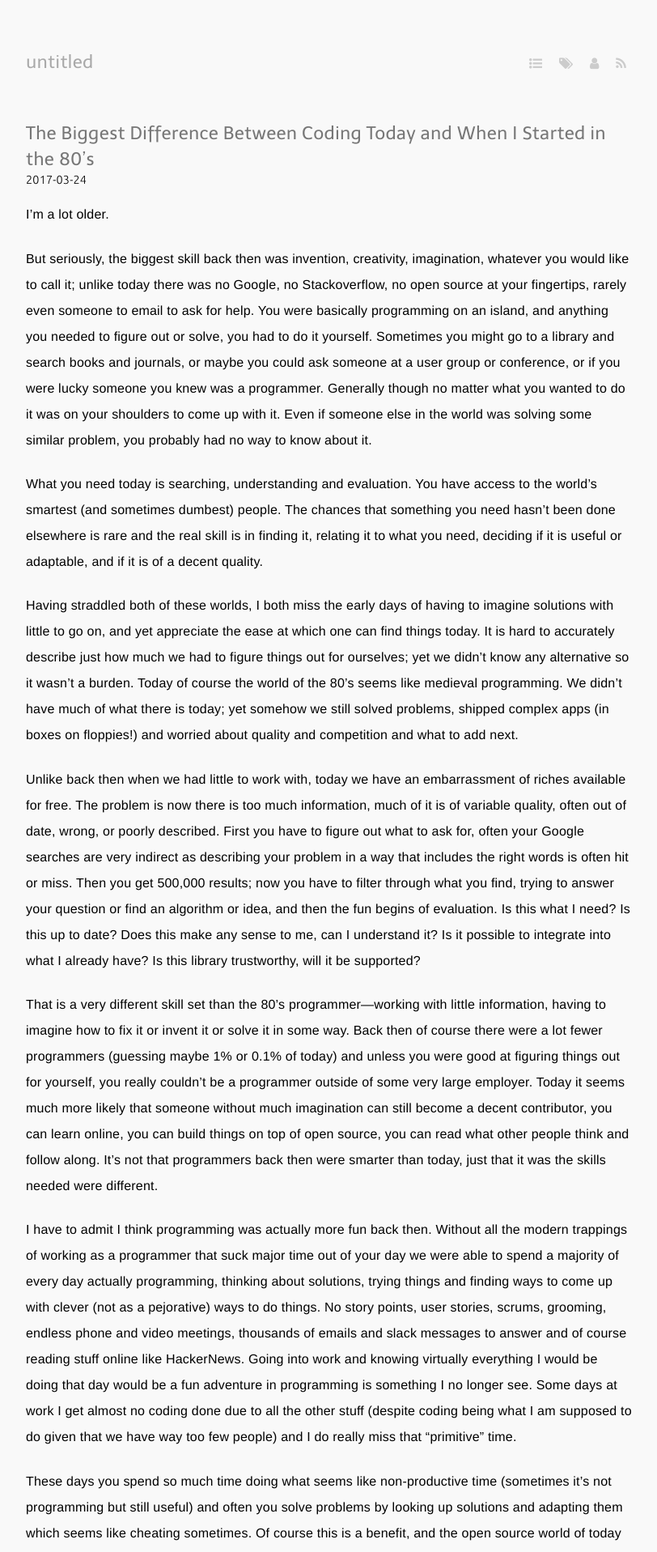
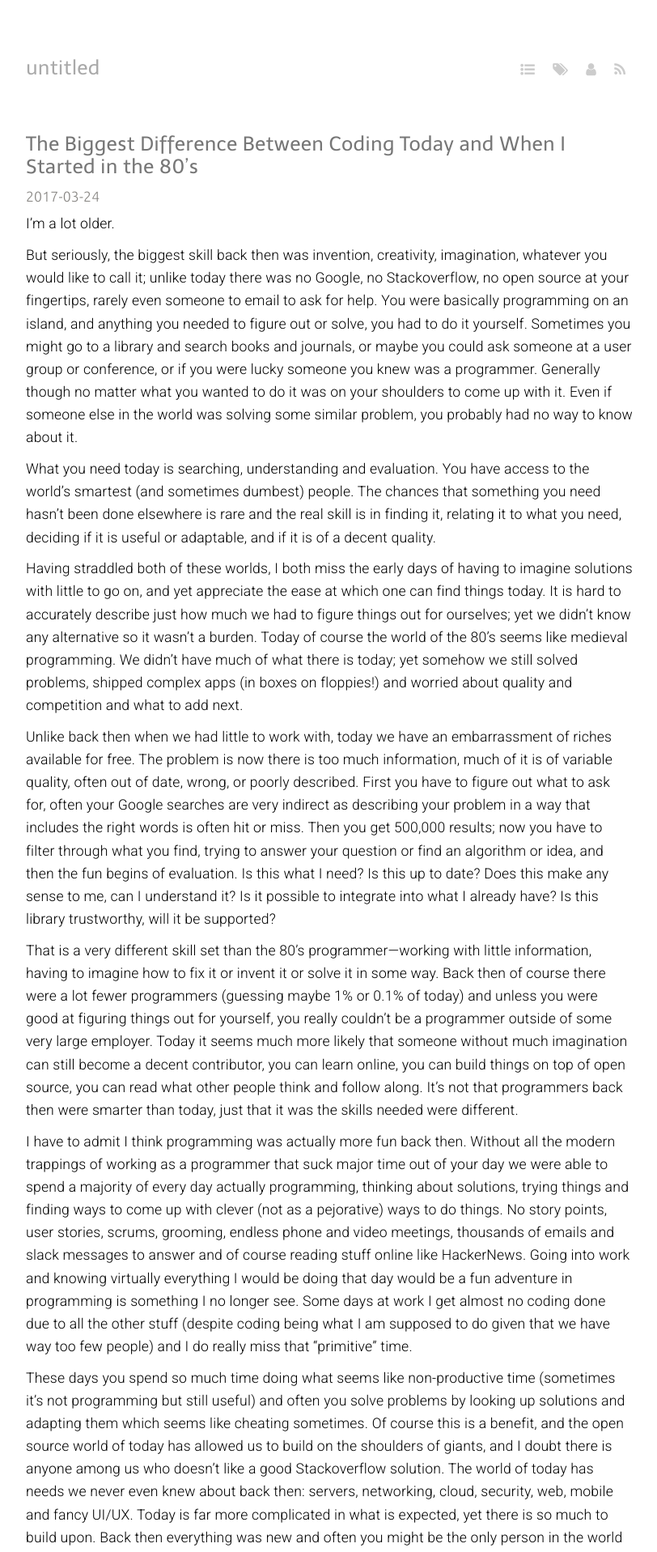
Before and after one commit to fuzhongqing/fuzhongqing.github.com, a Jekyll site: the page built from index.md, in a window 1280 px wide. Shown: the top 1917 px of the page at 81% size, without its empty margins (233-1045 px from the left). Built offline with Jekyll 4.4.1, drawn with Linux system fonts in a browser that asks for light colours; nearby versions of some CDN libraries; some web fonts are replaced.

Commit message:
new style

```diff
--- a/media/css/style.css
+++ b/media/css/style.css
@@ -11,6 +11,8 @@
  * --------------------------------- */
 @import url(/media/fonts/telex-regular.css);
 @import url(//fonts.googleapis.com/css?family=Ubuntu:300);
+@import url("https://fonts.googleapis.com/css?family=Source+Sans+Pro");
+@import url("https://fonts.googleapis.com/css?family=Roboto:300,400");
 @import url(//code.cdn.mozilla.net/fonts/fira.css);
 .highlight table td {
   padding: 5px; }
@@ -206,12 +208,12 @@
   padding: 0; }
 
 body {
-  font-family: "Helvetica Neue", Arial, "Hiragino Sans GB", "PingFang SC", "Heiti SC", "Microsoft YaHei UI", "Microsoft YaHei", "Source Han Sans", sans-serif;
+  font-family: 'Roboto', Helvetica, "PingFang SC", "Heiti SC", "Microsoft YaHei UI", "Microsoft YaHei", "Source Han Sans", sans-serif;
   line-height: 1.6em;
   letter-spacing: .2px;
-  -webkit-font-smoothing: antialiased;
-  background-color: #f9f9f9;
-  -webkit-font-smoothing: antialiased; }
+  -webkit-font-smoothing: subpixel-antialiased;
+  font-weight: 300;
+  font-size: 1.1em; }
 
 ol, ul {
   list-style-position: inside; }
@@ -244,7 +246,7 @@ blockquote, pre code {
   border: 1px dashed #eee !important;
   border-color: #e0e0e0 !important;
   font-size: 14px;
-  line-height: 1.4;
+  line-height: 1.4em;
   display: block;
   overflow: auto;
   font-weight: 600; }
@@ -308,8 +310,7 @@ header {
   header {
     margin: 3em auto; } }
 #content {
-  margin: 0 auto;
-  line-height: 2em; }
+  margin: 0 auto; }
   @media screen and (min-width: 320px) {
     #content {
       width: 300px; } }
@@ -345,7 +346,7 @@ ul.listing {
 article {
   margin: 2em 0; }
   article p {
-    padding: .7em 0; }
+    padding: .3em 0; }
   article .title {
     font-family: telexregular, Hiragino Sans GB, Microsoft YaHei, sans-serif; }
     article .title header #header h1 a, header #header h1 article .title a, article .title a, article .title .meta .tags a, article .meta .tags .title a {
@@ -353,8 +354,10 @@ article {
   article .meta {
     display: block;
     overflow: auto;
-    margin-top: -.5em;
-    font-size: .9em; }
+    margin-top: 0.5em;
+    color: #868481;
+    display: block;
+    overflow: auto; }
     article .meta .tags header #header h1 a, header #header h1 article .meta .tags a, article .meta .tags a {
       color: #999999;
       padding: .25em; }
@@ -426,7 +429,7 @@ footer {
 
 .gist {
   font-size: 13px;
-  line-height: 1.6; }
+  line-height: 1.6em; }
 
 .like-wrapper {
   color: #999; }
```
Also changed, not shown: _posts/2017-03-21-dagger-2-android-tasting.md (+2 -0 lines), media/css/style.scss (+16 -11 lines), 1 other file.
